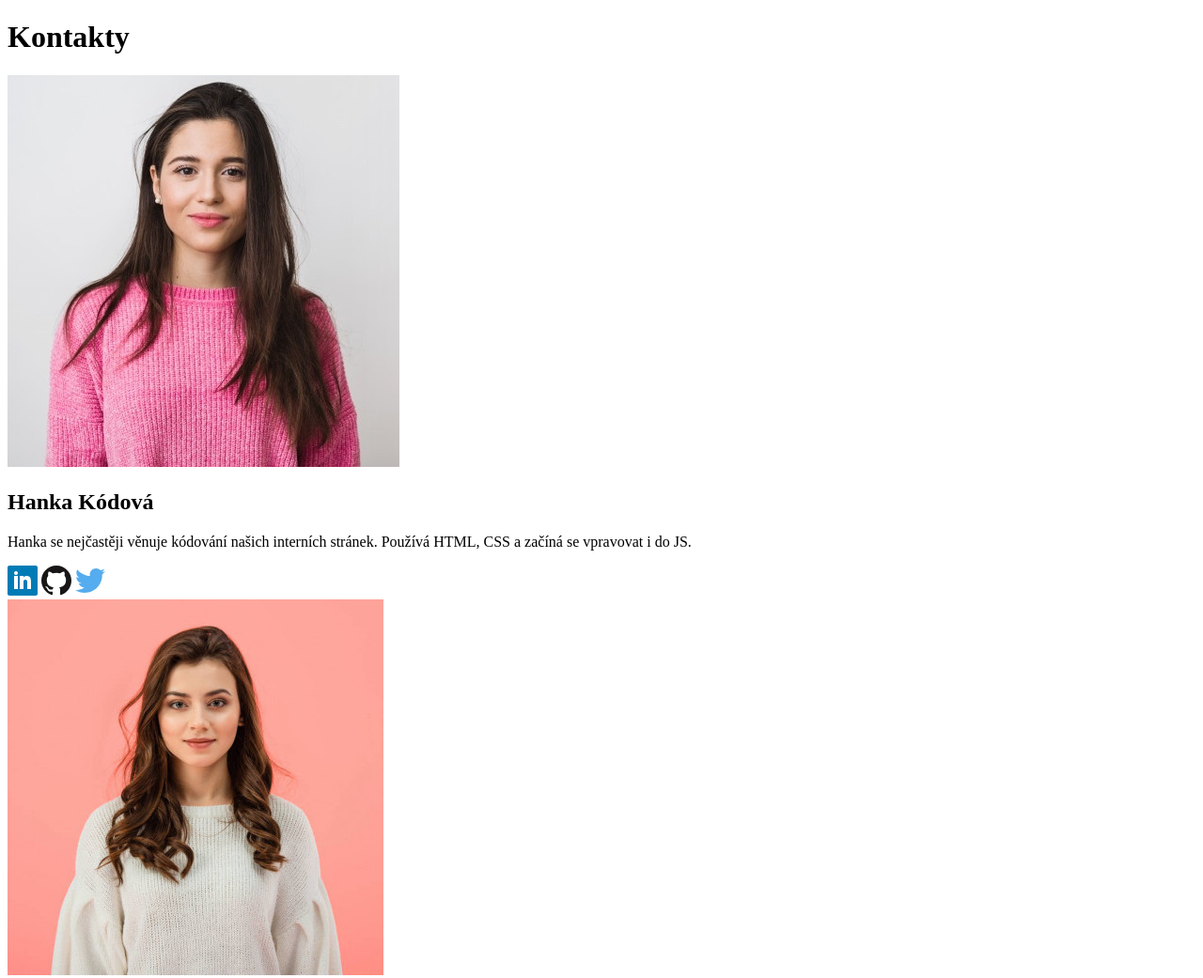
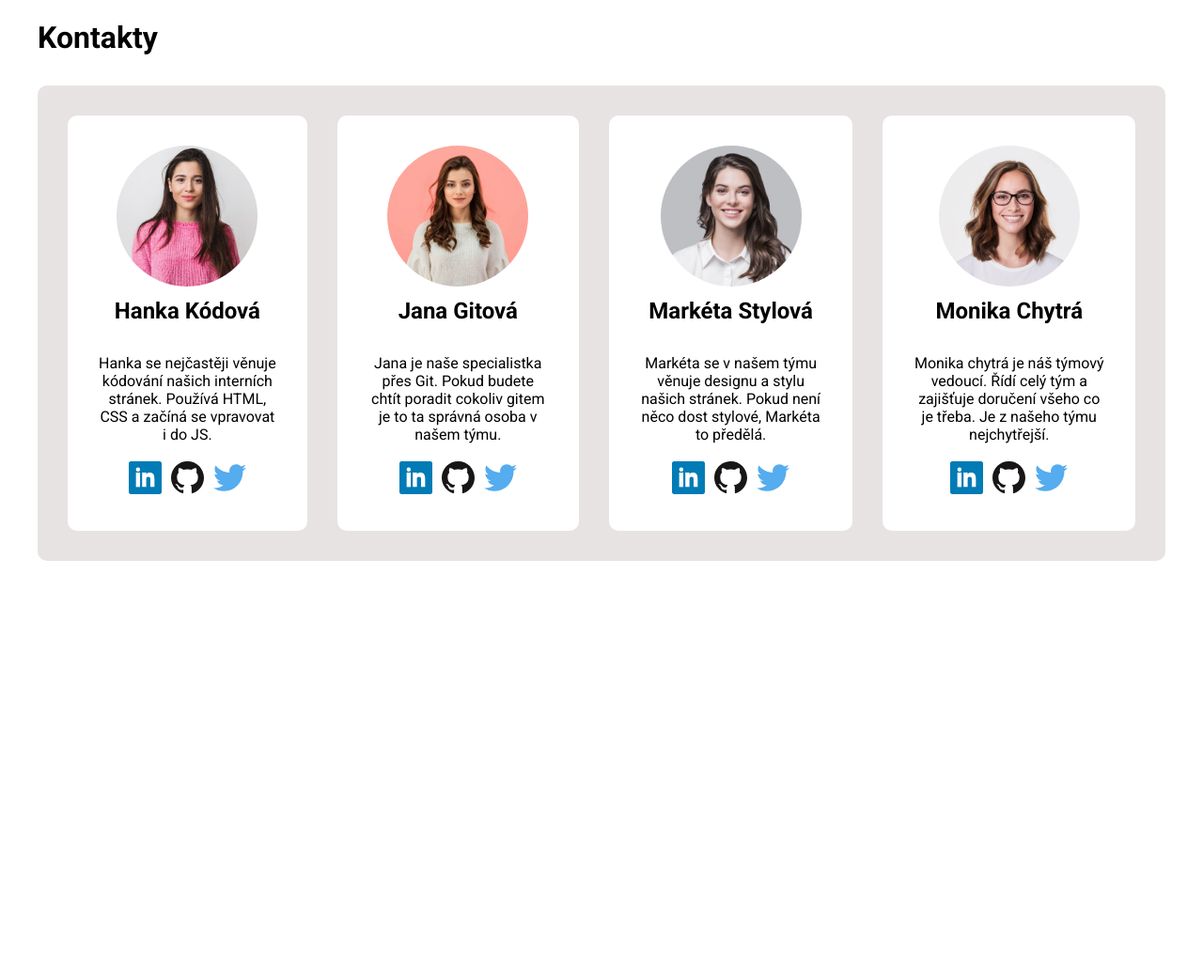
Before and after one commit to tvorimweb-2021-praha-jaro/du-3---kontakty-petrcoding, a plain HTML site: page index.html in a window 1280 px wide. Shown: the top 1041 px of the page at 94% size. After the commit the page ends 800 px from the top, so only its background shows below. Drawn offline with Linux system fonts and the light colour scheme.

Commit message:
hotovo HTML+CSS

```diff
--- a/index.html
+++ b/index.html
@@ -7,72 +7,84 @@
     <meta name="viewport" content="width=device-width, initial-scale=1.0">
     <title>Contacts</title>
     <link rel="stylesheet" href="style.css">
+    <link rel="preconnect" href="https://fonts.gstatic.com">
+    <link href="https://fonts.googleapis.com/css2?family=Roboto:wght@400;500;700&display=swap" rel="stylesheet">
 </head>
 
 <body>
+    <div class="image">
 
         <h1>Kontakty</h1>
 
         <div class="allcontacts">
 
-        <div class="hanka">
+            <div class="hanka contact">
 
-            <img src="/du-3---kontakty-petrcoding/images/hanka.jpg" alt="photo Hanka Kódová">
+                <img class="profile-photo" src="/du-3---kontakty-petrcoding/images/hanka.jpg" alt="photo Hanka Kódová">
 
                 <h2>Hanka Kódová</h2>
 
                 <p>Hanka se nejčastěji věnuje kódování našich interních stránek.
                     Používá HTML, CSS a začíná se vpravovat i do JS.</p>
 
-            <img src="/du-3---kontakty-petrcoding/images/icons/linkedin.svg" alt="linkedin">
-            <img src="/du-3---kontakty-petrcoding/images/icons/github.svg" alt="github">
-            <img src="/du-3---kontakty-petrcoding/images/icons/twitter.svg" alt="twitter">
+                <div class="links">
+                    <img class="link-pics" src="/du-3---kontakty-petrcoding/images/icons/linkedin.svg" alt="linkedin">
+                    <img class="link-pics" src="/du-3---kontakty-petrcoding/images/icons/github.svg" alt="github">
+                    <img class="link-pics" src="/du-3---kontakty-petrcoding/images/icons/twitter.svg" alt="twitter">
+                </div>
 
             </div>
 
-        <div class="jana">
+            <div class="jana contact">
 
-            <img src="/du-3---kontakty-petrcoding/images/jana.jpg" alt="photo Jana Gitová">
+                <img class="profile-photo" src="/du-3---kontakty-petrcoding/images/jana.jpg" alt="photo Jana Gitová">
 
                 <h2>Jana Gitová</h2>
 
                 <p>Jana je naše specialistka přes Git. Pokud budete chtít poradit cokoliv
                     gitem je to ta správná osoba v našem týmu.</p>
 
-            <img src="/du-3---kontakty-petrcoding/images/icons/linkedin.svg" alt="linkedin">
-            <img src="/du-3---kontakty-petrcoding/images/icons/github.svg" alt="github">
-            <img src="/du-3---kontakty-petrcoding/images/icons/twitter.svg" alt="twitter">
+                <div class="links">
+                    <img class="link-pics" src="/du-3---kontakty-petrcoding/images/icons/linkedin.svg" alt="linkedin">
+                    <img class="link-pics" src="/du-3---kontakty-petrcoding/images/icons/github.svg" alt="github">
+                    <img class="link-pics" src="/du-3---kontakty-petrcoding/images/icons/twitter.svg" alt="twitter">
+                </div>
 
             </div>
 
-        <div class="marketa">
+            <div class="marketa contact">
 
-            <img src="/du-3---kontakty-petrcoding/images/marketa.jpg" alt="photo Markéta Stylová">
+                <img class="profile-photo" src="/du-3---kontakty-petrcoding/images/marketa.jpg" alt="photo Markéta Stylová">
 
                 <h2>Markéta Stylová</h2>
 
                 <p>Markéta se v našem týmu věnuje designu a stylu našich stránek.
                     Pokud není něco dost stylové, Markéta to předělá.</p>
 
-            <img src="/du-3---kontakty-petrcoding/images/icons/linkedin.svg" alt="linkedin">
-            <img src="/du-3---kontakty-petrcoding/images/icons/github.svg" alt="github">
-            <img src="/du-3---kontakty-petrcoding/images/icons/twitter.svg" alt="twitter">
+                <div class="links">
+                    <img class="link-pics" src="/du-3---kontakty-petrcoding/images/icons/linkedin.svg" alt="linkedin">
+                    <img class="link-pics" src="/du-3---kontakty-petrcoding/images/icons/github.svg" alt="github">
+                    <img class="link-pics" src="/du-3---kontakty-petrcoding/images/icons/twitter.svg" alt="twitter">
+                </div>
 
             </div>
 
-        <div class="monika">
+            <div class="monika contact">
 
-            <img src="/du-3---kontakty-petrcoding/images/monika.jpg" alt="photo Monika Chytrá">
+                <img class="profile-photo" src="/du-3---kontakty-petrcoding/images/monika.jpg" alt="photo Monika Chytrá">
 
                 <h2>Monika Chytrá</h2>
 
                 <p>Monika chytrá je náš týmový vedoucí.
                     Řídí celý tým a zajišťuje doručení všeho co je třeba. Je z našeho týmu nejchytřejší.</p>
 
-            <img src="/du-3---kontakty-petrcoding/images/icons/linkedin.svg" alt="linkedin">
-            <img src="/du-3---kontakty-petrcoding/images/icons/github.svg" alt="github">
-            <img src="/du-3---kontakty-petrcoding/images/icons/twitter.svg" alt="twitter">
+                <div class="links">
+                    <img class="link-pics" src="/du-3---kontakty-petrcoding/images/icons/linkedin.svg" alt="linkedin">
+                    <img class="link-pics" src="/du-3---kontakty-petrcoding/images/icons/github.svg" alt="github">
+                    <img class="link-pics" src="/du-3---kontakty-petrcoding/images/icons/twitter.svg" alt="twitter">
+                </div>
 
+            </div>
         </div>
     </div>
 
--- a/style.css
+++ b/style.css
@@ -0,0 +1,51 @@
+body {
+    font-family: 'Roboto', sans-serif;
+}
+
+h1 {
+    padding-left: 2rem;
+    margin-bottom: 0;
+}
+
+h2 {
+    margin-top: 0.5rem;
+    margin-bottom: 2rem;
+    font-size: 700;
+}
+
+.profile-photo {
+    width: 150px;
+    border-radius: 50%;
+}
+
+.allcontacts {
+    display: flex;
+    position: relative;
+    margin: 2rem;
+    background-color: rgba(231, 227, 226, 0.973);
+    border-radius: 10px;
+}
+
+.contact {
+    max-width: 22%;
+    margin: 2rem;
+    margin-right: 0;
+    padding: 2rem;
+    background-color: white;
+    text-align: center;
+    border-radius: 10px;
+}
+
+.monika {
+    margin-right: 2rem;
+}
+
+.links {
+    text-align: center;
+}
+
+.link-pics {
+    height: 35px;
+    width: 35px;
+    margin: 3px;
+}
```
Lines whose indentation alone changed are shown as unchanged.
